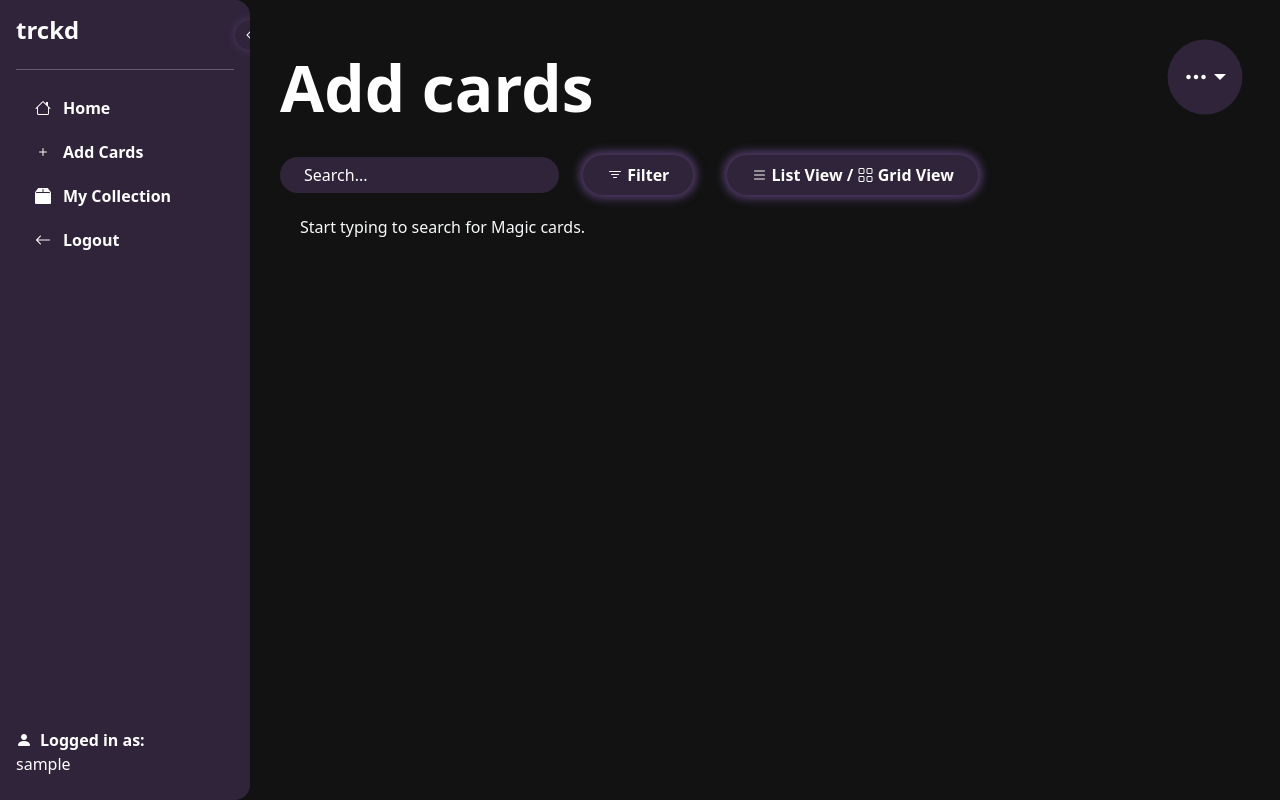
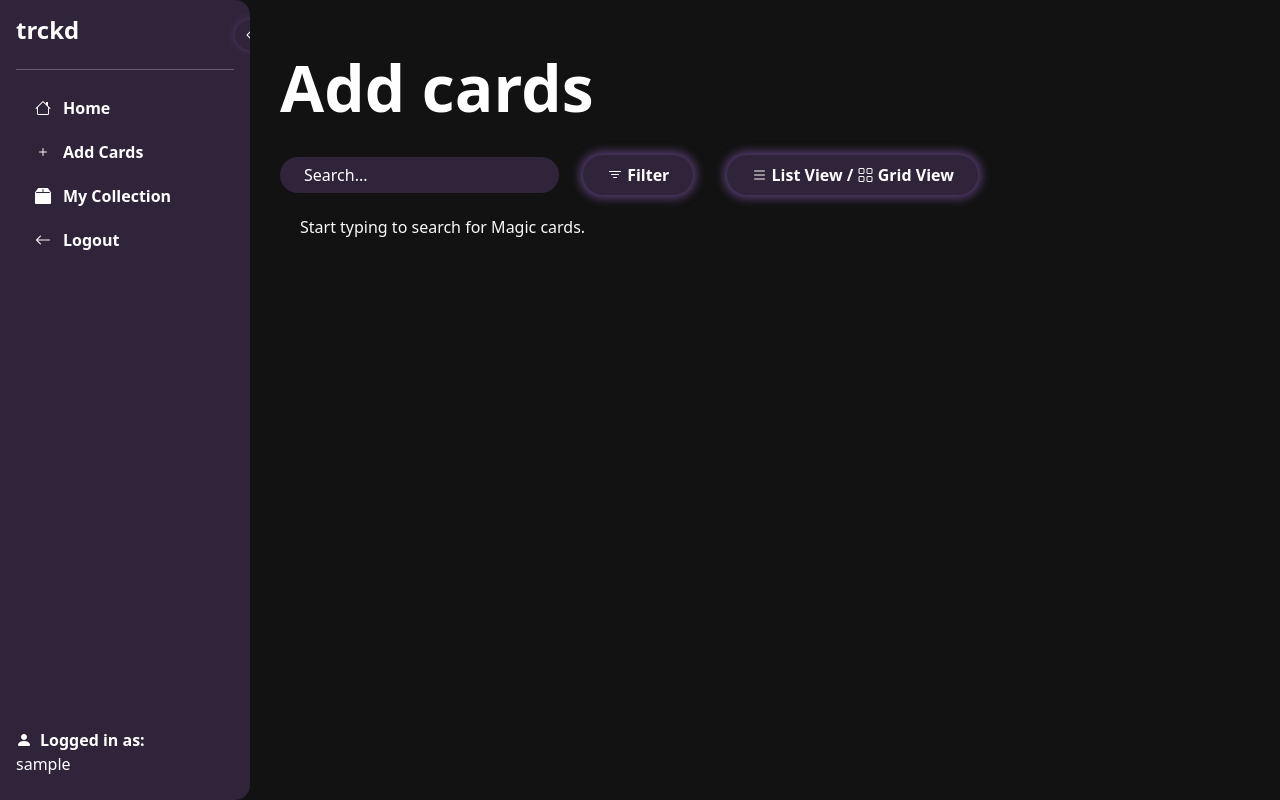
Before and after one commit to mas-ruk/trckd, a Flask app: template app/templates/search.html in a window 1280 px wide. Run offline with Flask 3, Linux system fonts and the light colour scheme; the template is opened without the code that fills it, so the values that code supplies are empty; the visitor is signed in with stand-in values (Sample User, id 1); parts of the project's set-up code (start-up, migrations or seed data) failed here and were passed over; some libraries are stand-ins or nearby versions.

Commit message:
fix: removed redundant dropdown menu

```diff
--- a/app/templates/search.html
+++ b/app/templates/search.html
@@ -5,16 +5,6 @@
     <!-- Add cards and menu dropdown -->
     <div class="d-flex justify-content-between align-items-center">
         <h1 style="padding-top: 50px; padding-bottom: 20px; font-weight: bold; font-size: 4em"> Add cards </h1>
-        <div class="dropdown" style="padding-right: 50px;">
-            <button class="btn btn-purple-circle dropdown-toggle" type="button" data-bs-toggle="dropdown" aria-expanded="false">
-                <i class="bi bi-three-dots"></i>
-            </button>
-            <ul class="dropdown-menu dropdown-menu-end">
-                <li><a class="dropdown-item" href="#">Option 1</a></li>
-                <li><a class="dropdown-item" href="#">Option 2</a></li>
-                <li><a class="dropdown-item" href="#">Option 3</a></li>
-            </ul>
-        </div>
     </div>
 
     <!-- Search bar and filter buttons -->
```
